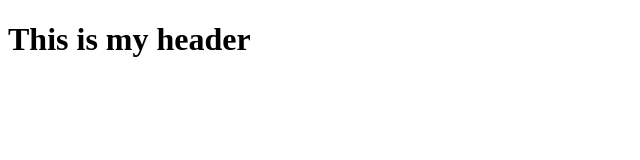
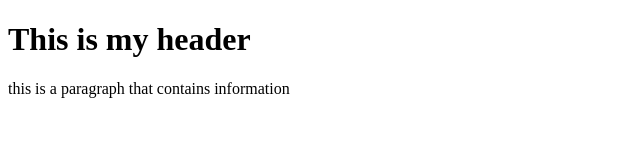
Before and after one commit to gavagainagain/hello-web, a plain HTML site: page index.html in a window 1280 px wide. Shown: the whole page, without its empty margins (0-640 px from the left). Drawn offline with Linux system fonts and the light colour scheme.

Commit message:
my second commit!

```diff
--- a/index.html
+++ b/index.html
@@ -3,9 +3,8 @@
 <html lang="en">
 
 <head>
-
-
     <h1> This is my header</h1>
+    <p> this is a paragraph that contains information </p>
 </head>
 
 <body>
```
